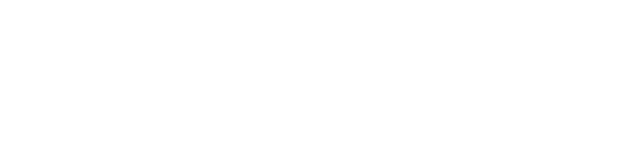
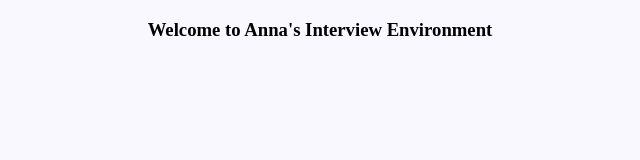
Before and after one commit to annabush092/interview-platform, a plain HTML site: page index.html in a window 1280 px wide. Shown: the whole page, without its empty margins (320-960 px from the left). Drawn offline with Linux system fonts and the light colour scheme.

Commit message:
made it welcoming

```diff
--- a/index.html
+++ b/index.html
@@ -2,11 +2,13 @@
 <html>
   <head>
     <meta charset="utf-8">
+    <link rel="stylesheet" href="stylesheet.css"></link>
     <title>Interview Platform</title>
   </head>
   <body>
 
-    <div class="main">
+    <div id="main">
+      <h3 id="title">Welcome to Anna's Interview Environment</h3>
     </div>
 
     <script src="index.js"></script>
--- a/index.js
+++ b/index.js
@@ -1 +1 @@
-console.log("hello")
+console.log("Hello, welcome to the console. \nHappy coding!")
--- /dev/null
+++ b/stylesheet.css
@@ -0,0 +1,7 @@
+html {
+  background: #f9f7ff;
+}
+
+#title {
+  text-align: center;
+}
```
